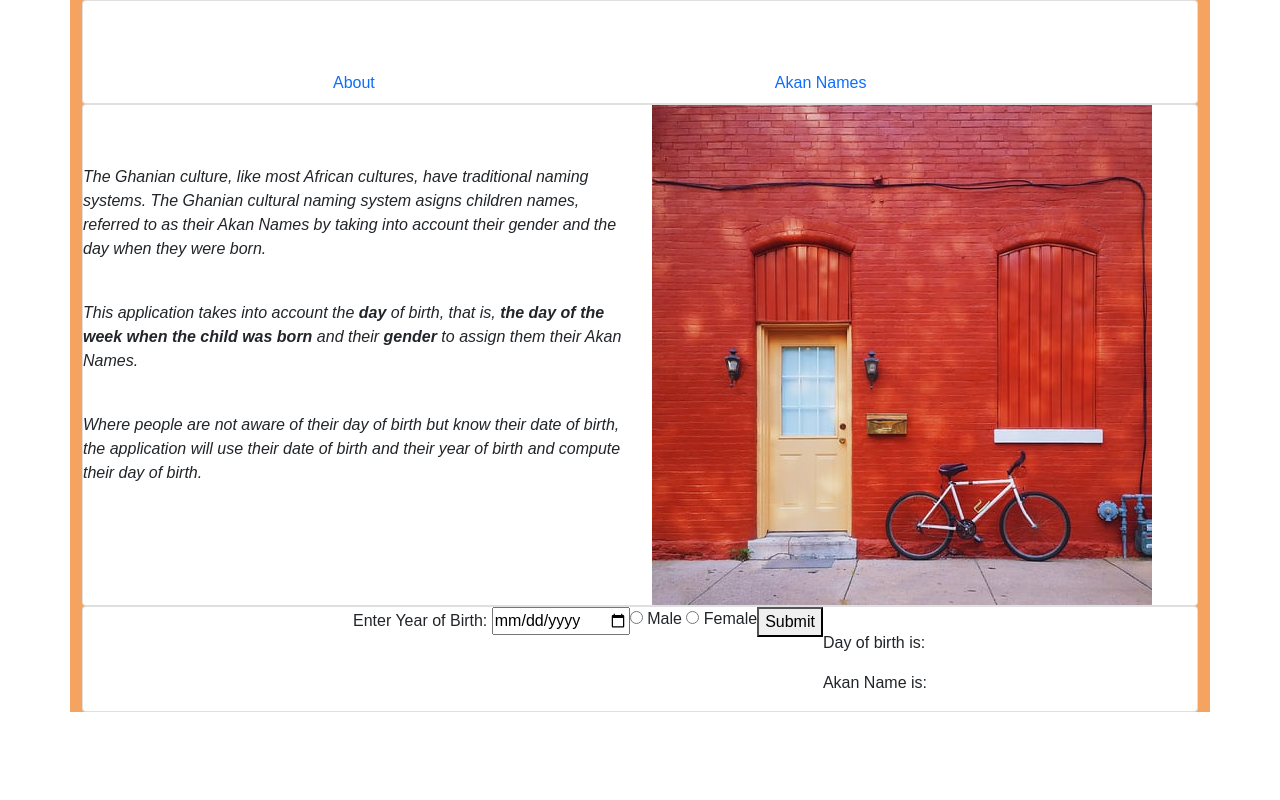
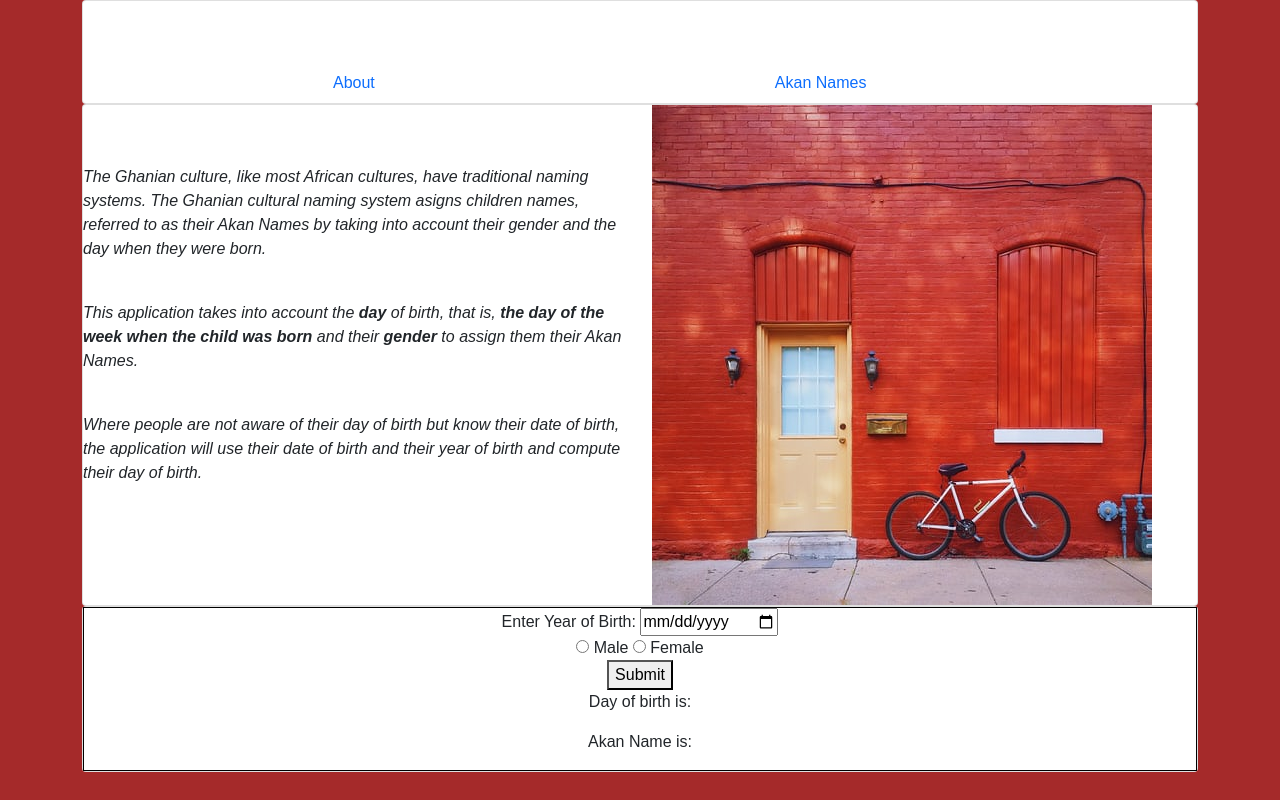
Before and after one commit to Alice-Githui/akan-names, a plain HTML site: page index.html in a window 1280 px wide. Drawn offline with nearby package versions, Linux system fonts and the light colour scheme.

Commit message:
Add changes to HTML and CSS file

```diff
--- a/CSS/style.css
+++ b/CSS/style.css
@@ -1,11 +1,12 @@
 .container{
         font-family: sans-serif;
         font-size: 16px;
-        background-color: sandybrown;
+}
+body{
+     background-color: brown;
 }
 
-header{
-        font-style: normal;
+.header{
         background-color: brown;
 
 }
@@ -47,6 +48,6 @@ header a:hover{
         width: 100%
 }
 form{
-        display: flex;
-        justify-content: center;
+        border: 1px black solid;
+        text-align: center;
 }
--- a/index.html
+++ b/index.html
@@ -69,14 +69,14 @@
                               <div class = "button">
                                  <button type ="submit">Submit</button>
                               </div>
-                              <div>
-                                  <button type = "submit" class ="btn btn-online-success" onclick = "getData"></button>
-                                     <p>Day of birth is:<span id = "result"></span></p>
-                                     <p>Akan Name is:<span id ="result2"></span></p>
-
+                              <div class ="output">
+                                   <label for = "result">
+                                    <p>Day of birth is:<span id = "result"></span></p>
+                                   </label>
+                                   <p>Akan Name is:<span id = "result2"></span></p>
                               </div>
 
-                             </form>
+                            </form>
 
                         </div>
 
```
